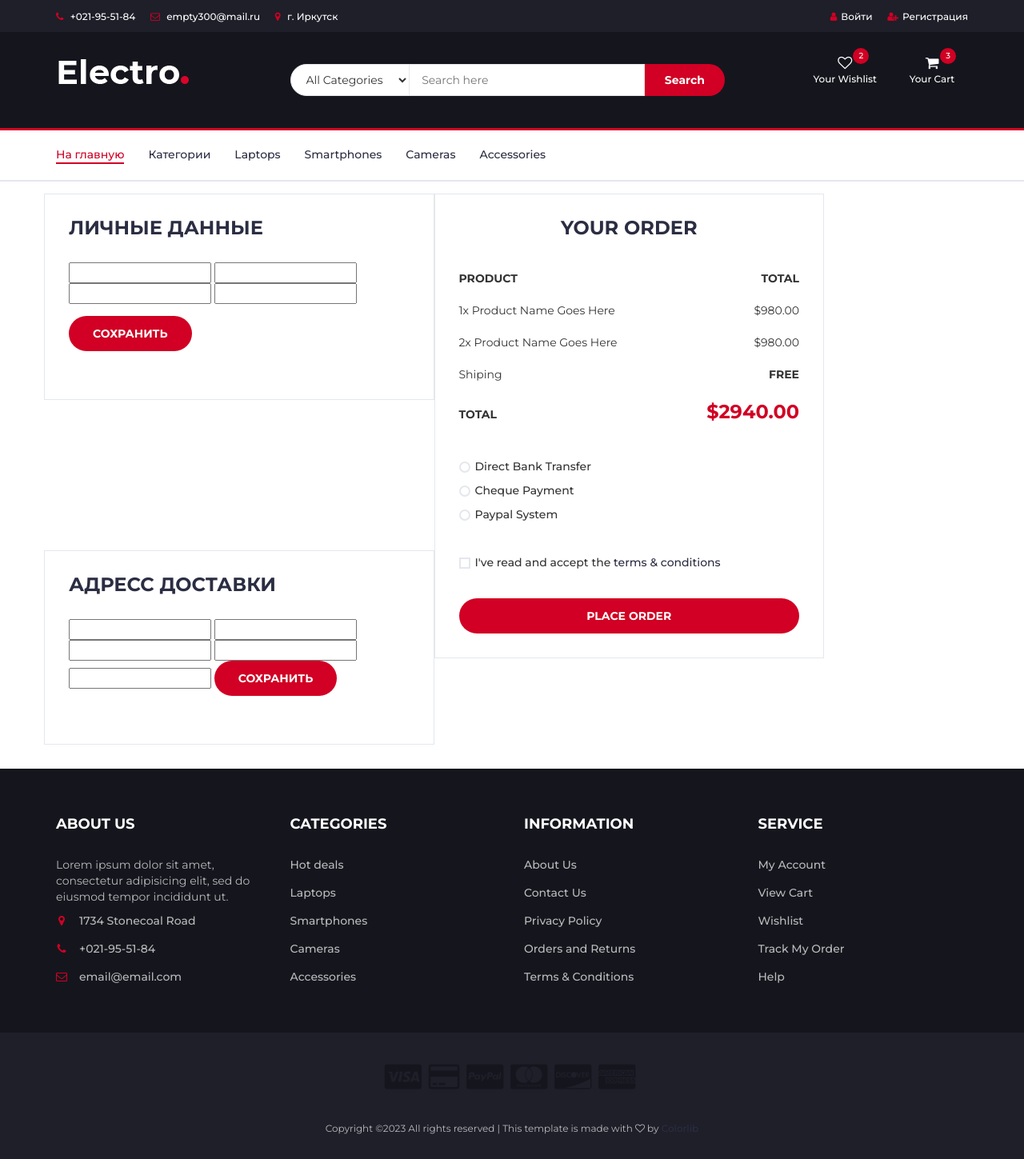
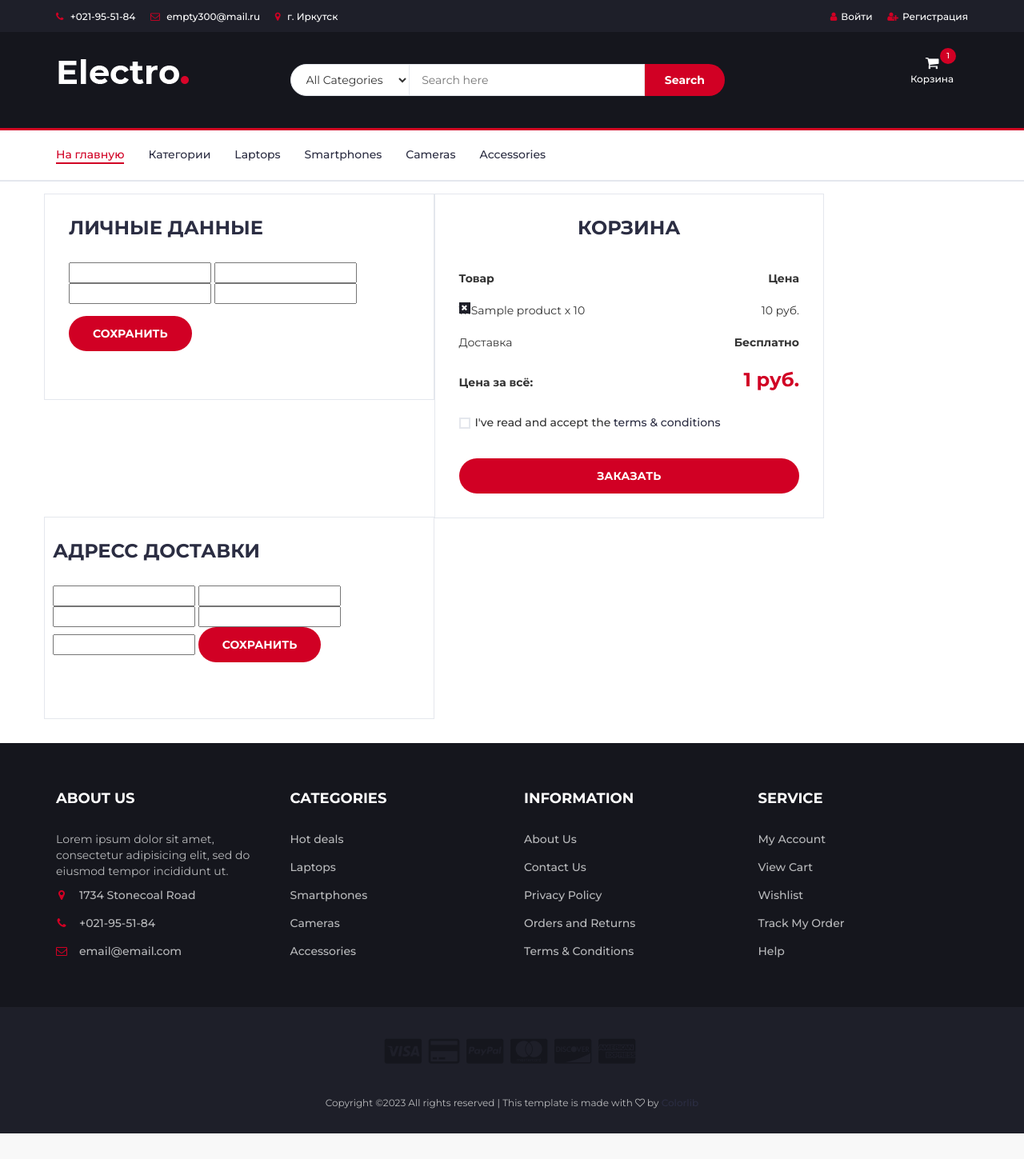
Before and after one commit to Empty300/Store, a Django app: template users/templates/users/profile.html in a window 1280 px wide. Shown: the whole page at 80% size. After the commit the page ends 1417 px from the top, so only its background shows below. Run offline with Django 4.2, Linux system fonts and the light colour scheme; the template is opened without the code that fills it: most values are stand-ins (such as "Sample title", 1, 10 or a date in 2020); grey boxes marked "Sample" are stand-in pictures; form fields are guessed from the names that the template uses; some libraries are stand-ins or nearby versions.

Commit message:
added basket

```diff
--- a/products/templates/products/base.html
+++ b/products/templates/products/base.html
@@ -34,6 +34,7 @@
 		<!--[if lt IE 9]>
 		  <script src="https://oss.maxcdn.com/html5shiv/3.7.3/html5shiv.min.js"></script>
 		  <script src="https://oss.maxcdn.com/respond/1.4.2/respond.min.js"></script>
+
 		<![endif]-->
 
     </head>
@@ -110,57 +111,51 @@
 						<!-- ACCOUNT -->
 						<div class="col-md-3 clearfix">
 							<div class="header-ctn">
-								<!-- Wishlist -->
-								<div>
-									<a href="#">
-										<i class="fa fa-heart-o"></i>
-										<span>Your Wishlist</span>
-										<div class="qty">2</div>
-									</a>
-								</div>
-								<!-- /Wishlist -->
-
-								<!-- Cart -->
 								<div class="dropdown">
 									<a class="dropdown-toggle" data-toggle="dropdown" aria-expanded="true">
 										<i class="fa fa-shopping-cart"></i>
-										<span>Your Cart</span>
-										<div class="qty">3</div>
+										<span>Корзина</span>
+										<div class="qty">{{ baskets.total_quantity}}</div>
 									</a>
+                                    {% if baskets %}
+
                                             <div class="cart-dropdown">
+                                        {% for basket in baskets %}
                                                 <div class="cart-list">
                                                     <div class="product-widget">
                                                         <div class="product-img">
-													<img src="{% static '/img/product01.png' %}" alt="">
+                                                            <img src="{{ basket.product.image1 }}" alt="">
                                                         </div>
                                                         <div class="product-body">
-													<h3 class="product-name"><a href="#">product name goes here</a></h3>
-													<h4 class="product-price"><span class="qty">1x</span>$980.00</h4>
+                                                            <h3 class="product-name"><a href="#">{{ basket.product.name }}</a></h3>
+                                                            <h4 class="product-price"><span class="qty">{{ basket.quantity }}x</span>{{ basket.sum }} руб.</h4>
                                                         </div>
-												<button class="delete"><i class="fa fa-close"></i></button>
-											</div>
-
-											<div class="product-widget">
-												<div class="product-img">
-													<img src="{% static '/img/product02.png' %}" alt="">
-												</div>
-												<div class="product-body">
-													<h3 class="product-name"><a href="#">product name goes here</a></h3>
-													<h4 class="product-price"><span class="qty">3x</span>$980.00</h4>
-												</div>
-												<button class="delete"><i class="fa fa-close"></i></button>
+                                                        <a class="delete"href="{% url 'products:basket_remove' basket.id %}"><i class="fa fa-close"></i></a>
                                                     </div>
                                                 </div>
+                                        {% endfor %}
                                                 <div class="cart-summary">
-											<small>3 Item(s) selected</small>
-											<h5>SUBTOTAL: $2940.00</h5>
+                                                    <small>{{ baskets.total_quantity}} Добавленно товаров</small>
+                                                    <h5>Цена за всё: {{ baskets.total_sum }} руб.</h5>
                                                 </div>
                                                 <div class="cart-btns">
-											<a href="#">View Cart</a>
-											<a href="#">Checkout  <i class="fa fa-arrow-circle-right"></i></a>
+                                                    <a href="{% url 'users:profile' user.id %}">Подробнее</a>
+                                                    <a href="#">Заказать<i class="fa fa-arrow-circle-right"></i></a>
                                                 </div>
                                             </div>
                                         </div>
+                                    {% else %}
+                                        <div class="cart-dropdown">
+                                            <div class="cart-list">
+
+                                                <div class="product-widget">
+                                                    <div class="product-body">
+                                                        <h3 class="product-name"><a href="#">Корзина пуста</a></h3>
+                                                    </div>
+                                                </div>
+                                        </div></div>
+
+                                {%  endif %}
 								<!-- /Cart -->
 
 								<!-- Menu Toogle -->
@@ -309,6 +304,9 @@
 		<script src="{% static 'js/nouislider.min.js' %}"></script>
 		<script src="{% static 'js/jquery.zoom.min.js' %}"></script>
 		<script src="{% static 'js/main.js' %}"></script>
+        <script src="{% static 'js/checkbox.js' %}"></script>
+        <script src="https://ajax.googleapis.com/ajax/libs/jquery/3.5.1/jquery.min.js"></script>
+
 
 	</body>
 </html>
--- /dev/null
+++ b/products/templates/products/basket.html
@@ -0,0 +1,44 @@
+{% if baskets %}
+    <div class="col-md-5 order-details">
+    <div class="section-title text-center">
+        <h3 class="title">Корзина</h3>
+    </div>
+    <div class="order-summary">
+        <div class="order-col">
+            <div><strong>Товар</strong></div>
+            <div><strong>Цена</strong></div>
+        </div>
+        <div class="order-products">
+            {% for basket in baskets %}
+                <div class="order-col">
+                    <div><div class="product-widget"><a class="delete" href="{% url 'products:basket_remove' basket.id %}">
+                        <i class="fa fa-close"></i></a></div> 111{{ basket.product.name }} x {{ basket.quantity }}</div>
+                    <div>{{ basket.sum }} руб.</div>
+                </div>
+            {% endfor %}
+        </div>
+        <div class="order-col">
+            <div>Доставка</div>
+            <div><strong>Бесплатно</strong></div>
+        </div>
+        <div class="order-col">
+            <div><strong>Цена за всё:</strong></div>
+            <div><strong class="order-total">{{ baskets.total_sum }} руб.</strong></div>
+        </div>
+    </div>
+    <div class="input-checkbox">
+        <input type="checkbox" id="terms">
+        <label for="terms">
+            <span></span>
+            I've read and accept the <a href="#">terms & conditions</a>
+        </label>
+    </div>
+    <a href="#" class="primary-btn order-submit">Заказать</a>
+</div>
+{% else %}
+    <div class="col-md-5 order-details">
+    <div class="section-title text-center">
+        <h3 class="title">Корзина пуста</h3>
+
+    </div></div></div>
+{% endif %}
--- a/products/urls.py
+++ b/products/urls.py
@@ -1,15 +1,16 @@
 from django.urls import path
 
 from products import views
-from products.views import ProductsListView, ProductDetailView, FilterListView
+from products.views import ProductsListView, ProductDetailView, basket_add, basket_remove
 
 app_name = 'products'
 
 urlpatterns = [
     path('', ProductsListView.as_view(), name='index'),
-    path('filter/', FilterListView.as_view(), name='filter'),
     path('scrap/', views.scrap, name='scrap'),
     path('category/<int:category_id>', ProductsListView.as_view(), name='category'),
     path('<slug:slug>/', ProductDetailView.as_view(), name='product'),
+    path('baskets/add/<int:product_id>/', basket_add, name='basket_add'),
+    path('baskets/remove/<int:basket_id>/', basket_remove, name='basket_remove'),
 
 ]
--- a/static/css/style.css
+++ b/static/css/style.css
@@ -1883,8 +1883,8 @@ textarea.input {
 }
 .order-details1 {
   position: relative;
-  padding: 0px 30px 30px;
-  margin-top: -120px;
+  padding: 0px 10px 40px;
+  margin-top: 13px;
   border-right: 1px solid #E4E7ED;
   border-left: 1px solid #E4E7ED;
   border-bottom: 1px solid #E4E7ED;
--- /dev/null
+++ b/static/js/checkbox.js
@@ -0,0 +1,21 @@
+(function () {
+    'use strict';
+    var cn = 'CheckBoxes', set = {}, cook = cookies(cn) || {};
+    cookies.expires = 10 * 24 * 3600;
+
+    function saveChecked() {
+        cook[this.id] = this.checked;
+        set[cn] = cook;
+
+    // Записываем в кукис текущее значение checked
+        cookies(set);
+    };
+
+    document.querySelectorAll('input[type=checkbox]').forEach(function(i) {
+        i.onchange = saveChecked;
+    // Устанавливаем значение из кукиса
+        i.checked = !!cook[i.id];
+    })
+
+    })
+    ();
--- a/static/js/main.js
+++ b/static/js/main.js
@@ -6,6 +6,10 @@
 		e.preventDefault();
 		$('#responsive-nav').toggleClass('active');
 	})
+
+	$('form').submit(function (e) {
+    	return false;
+	});
 
 	// Fix cart dropdown from closing
 	$('.cart-dropdown').on('click', function (e) {
@@ -165,4 +169,11 @@
 		});
 	}
 
+
+
+
+
+
+
+
 })(jQuery);
--- a/users/templates/users/profile.html
+++ b/users/templates/users/profile.html
@@ -23,76 +23,8 @@
                                     {{ form.last_name }}
                                     </div>
                                     <button class="primary-btn cta-btn">Сохранить</button>
-                                </div></div>
-                            <div class="col-md-5 order-details">
-						<div class="section-title text-center">
-							<h3 class="title">Your Order</h3>
-						</div>
-						<div class="order-summary">
-							<div class="order-col">
-								<div><strong>PRODUCT</strong></div>
-								<div><strong>TOTAL</strong></div>
-							</div>
-							<div class="order-products">
-								<div class="order-col">
-									<div>1x Product Name Goes Here</div>
-									<div>$980.00</div>
-								</div>
-								<div class="order-col">
-									<div>2x Product Name Goes Here</div>
-									<div>$980.00</div>
-								</div>
-							</div>
-							<div class="order-col">
-								<div>Shiping</div>
-								<div><strong>FREE</strong></div>
-							</div>
-							<div class="order-col">
-								<div><strong>TOTAL</strong></div>
-								<div><strong class="order-total">$2940.00</strong></div>
-							</div>
-						</div>
-						<div class="payment-method">
-							<div class="input-radio">
-								<input type="radio" name="payment" id="payment-1">
-								<label for="payment-1">
-									<span></span>
-									Direct Bank Transfer
-								</label>
-								<div class="caption">
-									<p>Lorem ipsum dolor sit amet, consectetur adipisicing elit, sed do eiusmod tempor incididunt ut labore et dolore magna aliqua.</p>
-								</div>
-							</div>
-							<div class="input-radio">
-								<input type="radio" name="payment" id="payment-2">
-								<label for="payment-2">
-									<span></span>
-									Cheque Payment
-								</label>
-								<div class="caption">
-									<p>Lorem ipsum dolor sit amet, consectetur adipisicing elit, sed do eiusmod tempor incididunt ut labore et dolore magna aliqua.</p>
-								</div>
-							</div>
-							<div class="input-radio">
-								<input type="radio" name="payment" id="payment-3">
-								<label for="payment-3">
-									<span></span>
-									Paypal System
-								</label>
-								<div class="caption">
-									<p>Lorem ipsum dolor sit amet, consectetur adipisicing elit, sed do eiusmod tempor incididunt ut labore et dolore magna aliqua.</p>
-								</div>
-							</div>
-						</div>
-						<div class="input-checkbox">
-							<input type="checkbox" id="terms">
-							<label for="terms">
-								<span></span>
-								I've read and accept the <a href="#">terms & conditions</a>
-							</label>
-						</div>
-						<a href="#" class="primary-btn order-submit">Place order</a>
-					</div>
+                                </form></div></div>
+                            {% include 'products/basket.html' %}
                         <form action="{% url 'users:profile' user.id %}" method="post" enctype="multipart/form-data">
                             {% csrf_token %}
                             <div class="col-md-5 order-details1">
```
Also changed, not shown: other parts of static/css/style.css (+46 -1 lines), products/models.py (+26 -0 lines), products/templates/products/product.html (+3 -6 lines), products/templates/products/store.html (+41 -24 lines), products/views.py (+58 -24 lines), users/views.py (+7 -0 lines), db.sqlite3. Lines whose indentation alone changed are shown as unchanged.
